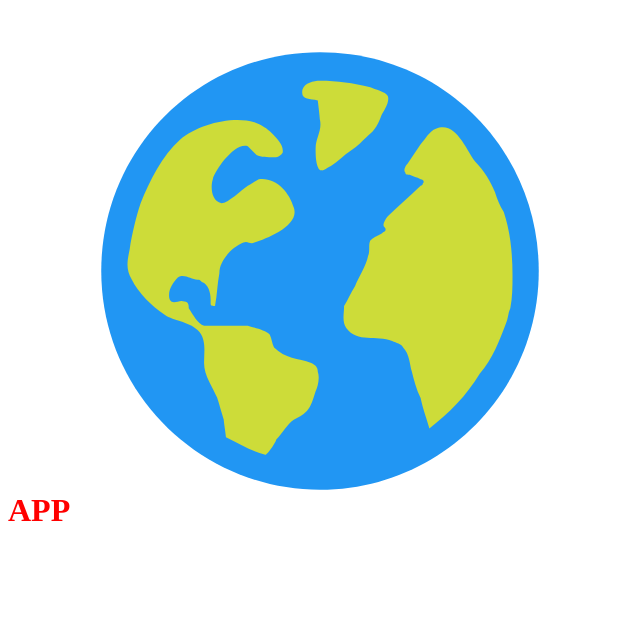
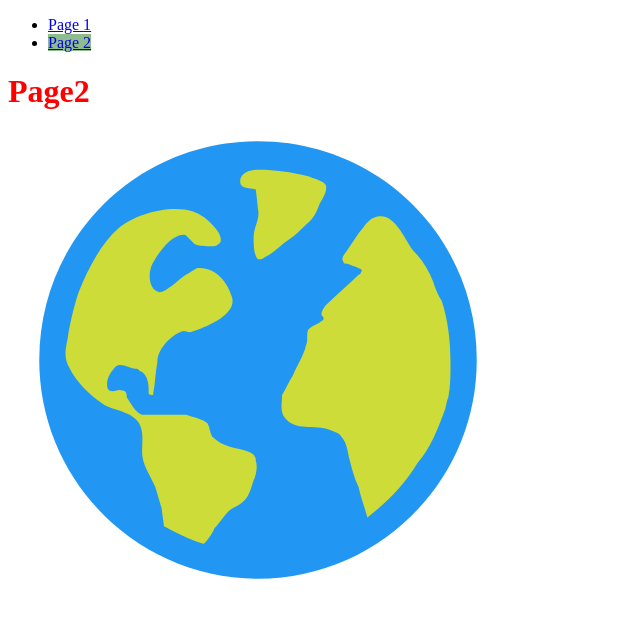
Before and after one commit to Rariramz/Tour-Agency, a React app: page /2 in a window 1280 px wide. Shown: the top 618 px of the page, without its empty margins (0-640 px from the left). Built offline with nearby package versions, Linux system fonts and the light colour scheme.

Commit message:
router v6 test

```diff
--- a/src/App.tsx
+++ b/src/App.tsx
@@ -1,15 +1,42 @@
 import React from 'react';
 import cls from './styles.module.scss';
 import globe from './globe.svg';
+import { Outlet, NavLink, useNavigation } from 'react-router-dom';
+import 'index.scss';
 
 export const App: React.FC = () => {
+  const navigation = useNavigation();
+
   return (
+    <>
+      <nav>
+        <ul>
+          {[1, 2].map((id) => (
+            <li key={id}>
+              <NavLink
+                to={`${id}`}
+                className={({ isActive, isPending }) =>
+                  isActive
+                    ? "active"
+                    : isPending
+                    ? "pending"
+                    : ""
+                }
+              >
+                Page {id}
+              </NavLink>
+            </li>
+          ))}
+        </ul>
+      </nav>
       <h1 className={cls.h1}>
-      APP
+        {navigation.state === "loading" && <h2>LOADING...</h2>}
+        <Outlet />
         <img
           src={globe as string}
           width={50}
         />
       </h1>
+    </>
   );
 };
--- /dev/null
+++ b/src/ErrorPage/ErrorPage.tsx
@@ -0,0 +1,28 @@
+import React from 'react';
+import { useRouteError, useNavigate } from "react-router-dom";
+import cls from './styles.module.scss';
+
+const ErrorPage: React.FC = () => {
+  const error: any = useRouteError();
+  const navigate = useNavigate();
+
+  return (
+    <div id="error-page" className={cls.h1}>
+      <h1>Oops!</h1>
+      <p>Sorry, an unexpected error has occurred.</p>
+      <p>
+        <i>{error.statusText || error.message}</i>
+      </p>
+      <button
+        type="button"
+        onClick={() => {
+          navigate(-1);
+        }}
+      >
+        Return back
+      </button>
+    </div>
+  );
+};
+
+export default ErrorPage;
--- /dev/null
+++ b/src/ErrorPage/styles.module.scss
@@ -0,0 +1,5 @@
+$title-color: red;
+
+h1 {
+  color: $title-color;
+}
--- /dev/null
+++ b/src/IndexPage/IndexPage.tsx
@@ -0,0 +1,14 @@
+import React from 'react';
+import { useLoaderData } from 'react-router-dom';
+
+const IndexPage: React.FC = () => {
+  const { posts }: any = useLoaderData();
+
+  return (
+    <div>{
+      posts.map((post: any) => <h1>{post.id}</h1>)
+    }</div>
+  );
+};
+
+export default IndexPage;
--- /dev/null
+++ b/src/Page1.tsx
@@ -0,0 +1,9 @@
+import React from 'react';
+
+const Page1: React.FC = () => {
+  return (
+    <div>Page1</div>
+  );
+};
+
+export default Page1;
--- /dev/null
+++ b/src/Page2.tsx
@@ -0,0 +1,9 @@
+import React from 'react';
+
+const Page2: React.FC = () => {
+  return (
+    <div>Page2</div>
+  );
+};
+
+export default Page2;
--- /dev/null
+++ b/src/index.scss
@@ -0,0 +1,7 @@
+.app {
+  background-color: beige;
+}
+
+.active {
+  background-color: darkseagreen;
+}
--- a/src/index.tsx
+++ b/src/index.tsx
@@ -1,8 +1,44 @@
 import React from 'react';
 import * as ReactDOM from 'react-dom/client';
 import { App } from './App';
+import {
+  createBrowserRouter,
+  RouterProvider,
+} from 'react-router-dom';
+import ErrorPage from './ErrorPage/ErrorPage';
+import Page1 from './Page1';
+import Page2 from './Page2';
+import IndexPage from './IndexPage/IndexPage';
+
+const getPosts = () => fetch('https://jsonplaceholder.typicode.com/users/1/posts').then((res) => res.json());
+
+export async function loader() {
+  const posts = await getPosts();
+  return { posts };
+}
+
+const router = createBrowserRouter([
+  {
+    path: "/",
+    element: <App />,
+    errorElement: <ErrorPage />,
+    children: [
+      { index: true, element: <IndexPage />, loader: loader },
+      {
+        path: "/1",
+        element: <Page1 />,
+      },
+      {
+        path: "/2",
+        element: <Page2 />,
+      },
+    ],
+  }
+]);
 
 const rootDiv =
   document.getElementById('root') ?? document.createElement('div');
 const root = ReactDOM.createRoot(rootDiv);
-root.render(<App />);
+root.render(
+  <RouterProvider router={router} />
+);
```
Also changed, not shown: src/utils/classNames.ts (added, +19 -0 lines), 4 other files (tests, documents, lock files or other folders). Lines whose indentation alone changed are shown as unchanged.
